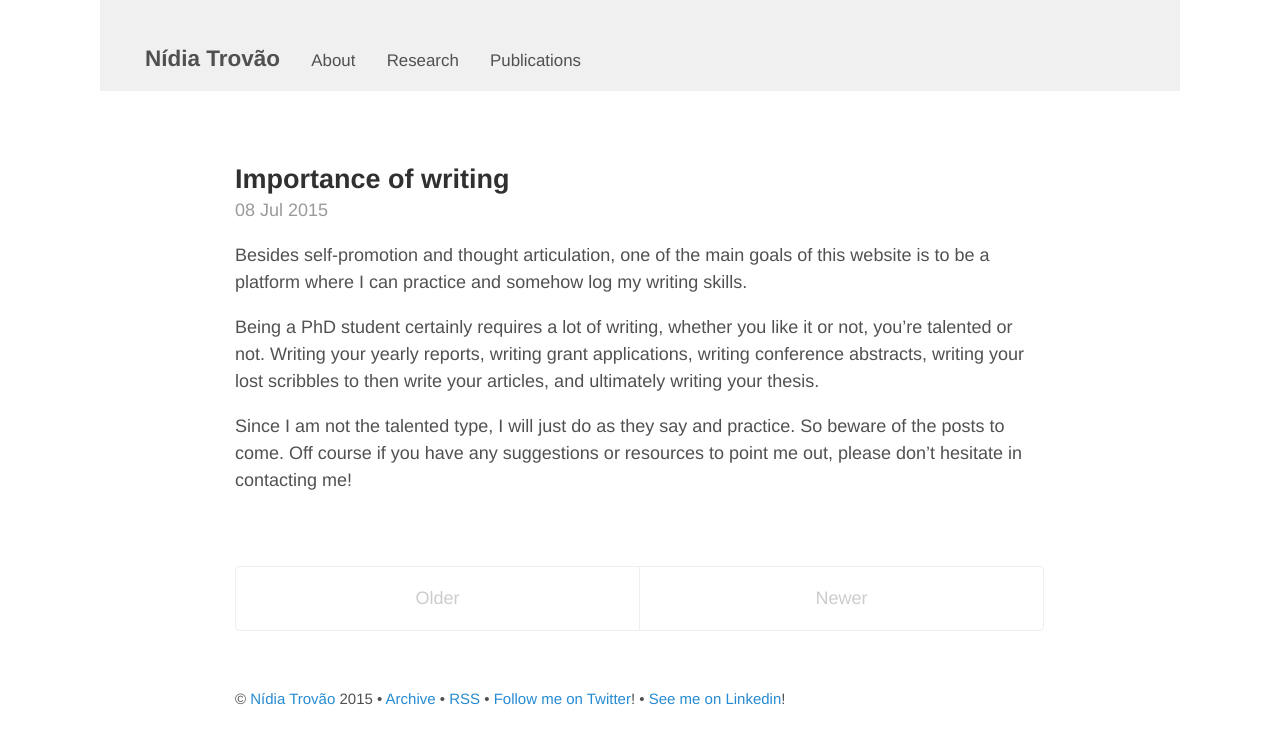
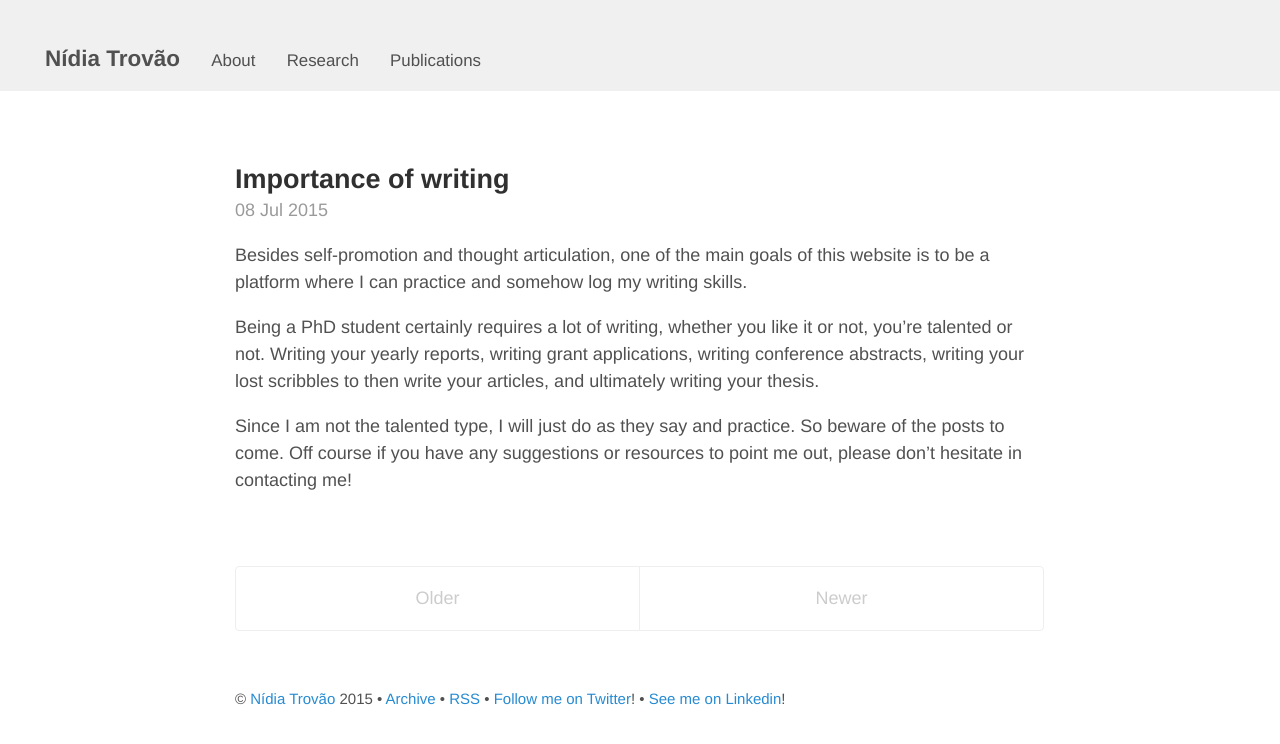
Before and after one commit to nidiatrovao/nidiatrovao.github.io, a Jekyll site: the page built from index.html, in a window 1280 px wide. Shown: the top 744 px of the page. Built offline with Jekyll 4.4.1, drawn with Linux system fonts in a browser that asks for light colours; the list of posts is cut into pages by our own code.

Commit message:
top bar wider

```diff
--- a/_layouts/default.html
+++ b/_layouts/default.html
@@ -5,7 +5,7 @@
 
   <body>
 	  <header class="masthead" style="padding-top:0;max-width:100rem;margin-left:auto;margin-right:auto">
-        <h3 class="masthead-title" style="background-color:#F0F0F0;padding-top:2.5rem;max-width:60rem;padding-bottom:1rem;padding-left:2.5rem;padding-right:2.5rem;margin-left:auto;margin-right:auto">
+        <h3 class="masthead-title" style="background-color:#F0F0F0;padding-top:2.5rem;max-width:100%;padding-bottom:1rem;padding-left:2.5rem;padding-right:2.5rem;margin-left:auto;margin-right:auto">
           <a href="{{ site.baseurl }}/" title="Home">{{ site.title }}</a>
 			{% for page in site.pages_list %}
 				&nbsp;&nbsp;&nbsp;
```
